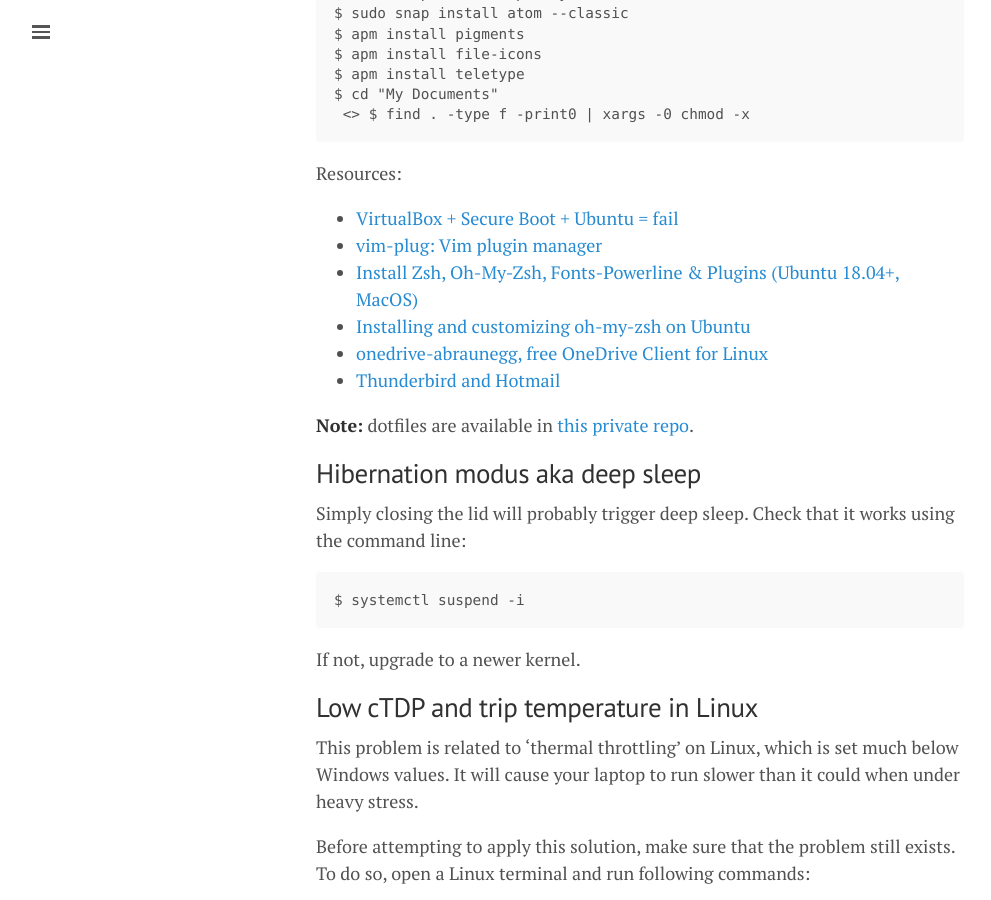
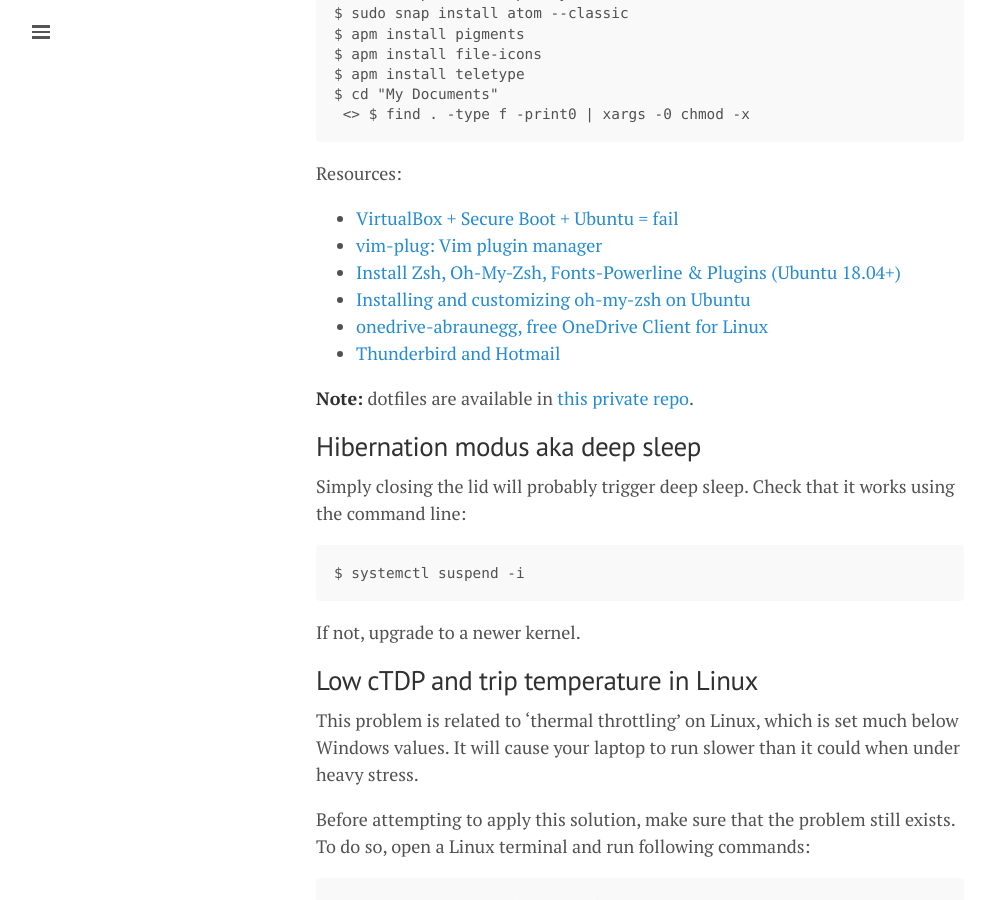
Before and after one commit to lgeurts/lgeurts.github.io, a Jekyll site: the page built from _posts/2021-10-15-ubuntu-setup-notes-for-x1-carbon-gen8.md, in a window 1280 px wide and 900 px high, scrolled down 2537 px. Shown: the whole window, without its empty margins (0-991 px from the left). Built offline with Jekyll 4.4.1, drawn with Linux system fonts in a browser that asks for light colours; nearby versions of some CDN libraries; comment, search, counter and statistics services are not loaded.

Commit message:
Update 2021-10-15-ubuntu-setup-notes-for-x1-carbon-gen8.md

```diff
--- a/_posts/2021-10-15-ubuntu-setup-notes-for-x1-carbon-gen8.md
+++ b/_posts/2021-10-15-ubuntu-setup-notes-for-x1-carbon-gen8.md
@@ -92,7 +92,7 @@
 Resources:
 - [VirtualBox + Secure Boot + Ubuntu = fail](https://stegard.net/2016/10/virtualbox-secure-boot-ubuntu-fail/)
 - [vim-plug: Vim plugin manager](https://raw.githubusercontent.com/junegunn/vim-plug/master/plug.vim)
-- [Install Zsh, Oh-My-Zsh, Fonts-Powerline & Plugins (Ubuntu 18.04+, MacOS)](https://gist.github.com/willianfalbo/a6a69de0ef83815174042363313ec668)
+- [Install Zsh, Oh-My-Zsh, Fonts-Powerline & Plugins (Ubuntu 18.04+)](https://gist.github.com/willianfalbo/a6a69de0ef83815174042363313ec668)
 - [Installing and customizing oh-my-zsh on Ubuntu](https://dev.to/nicoh/installing-oh-my-zsh-on-ubuntu-362f)
 - [onedrive-abraunegg, free OneDrive Client for Linux](https://github.com/abraunegg/onedrive)
 - [Thunderbird and Hotmail](https://support.mozilla.org/en-US/kb/thunderbird-and-hotmail)
```
